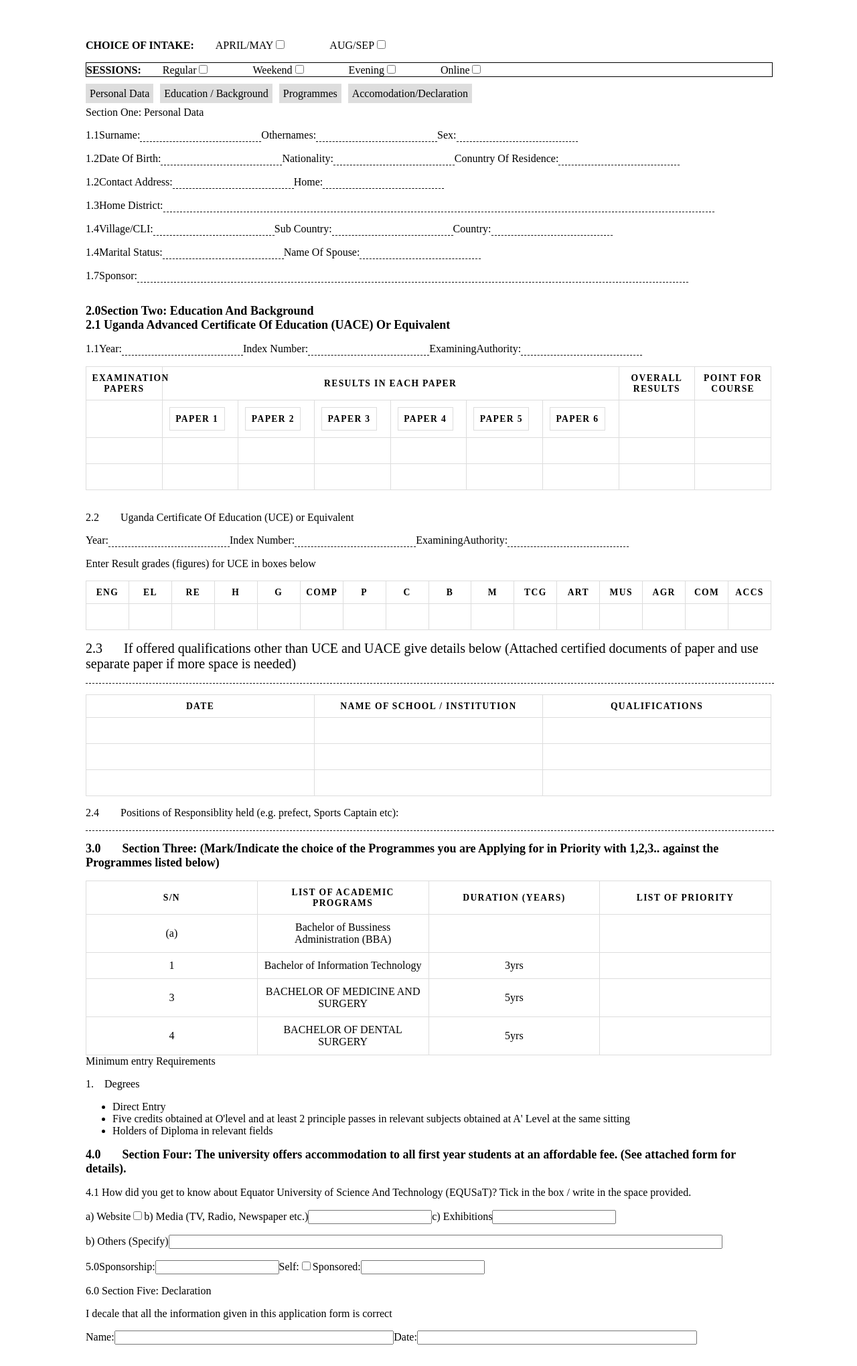
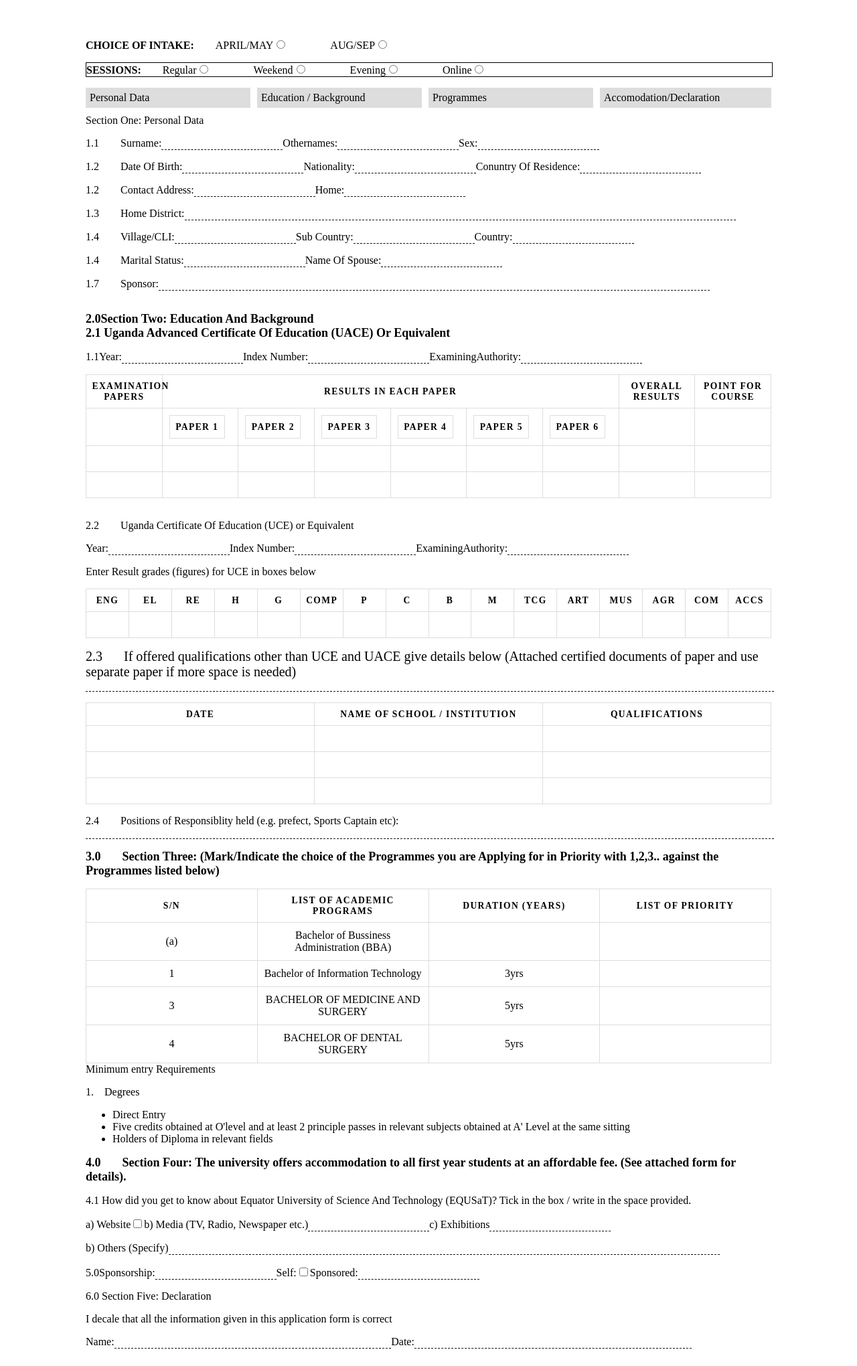
Before and after one commit to salisshuaibu11/form, a React (Create React App) app: page / in a window 1280 px wide. Shown: the part 145-2185 px from the top of the page at 67% size. Built offline with nearby package versions, Linux system fonts and the light colour scheme.

Commit message:
Working on the tabs

```diff
--- a/src/App.js
+++ b/src/App.js
@@ -12,6 +12,15 @@ const App = () => {
   const { inputs, handleChange } = useForm({
     qualifications: "",
     positions: "",
+    intake: "",
+    sessions: "",
+    media: "",
+    website: "",
+    exhibitions: "",
+    self: "",
+    sponsorship: "",
+    name: "",
+    date: "",
     certificateYear: "",
     certificateIndexNo: "",
     certificateAuthority: "",
@@ -140,17 +149,18 @@ const App = () => {
 
         tabTogglers.forEach((tabs) => tabs.classList.remove("hide"));
 
-        let tabName = toggler.getAttribute("href"); //.split("#")[1];
+        let tabName = e.target.hash; //.split("#")[1];
         let tabContents = document.querySelector("#tab-contents");
 
         for (let i = 0; i < tabContents.children.length; i++) {
-          tabContents.children[i].classList.remove("hide");
+          tabContents.children[i].style.display = "none";
           if ("#" + tabContents.children[i].id === tabName) {
+            console.log(tabContents)
               continue;
           }
           tabContents.children[i].classList.add("hide");
         }
-        e.target.parentElement.querySelector(`a[href="${tabName}"]`).classList.add("show");
+        e.target.parentElement.querySelector(`a[href="${tabName}"]`).style.display = "block"
       });
     });
   })
@@ -162,11 +172,22 @@ const App = () => {
 
         <label htmlFor="aprilOrMay">
           APRIL/MAY
-          <input type="checkbox" id="aprilOrMay"/>
+          <input
+            onChange={handleChange}
+            value="APRIL/MAY"
+            name="intake"
+            type="radio"
+            id="aprilOrMay"/>
         </label>
         <label htmlFor="augustOrSeptember">
           AUG/SEP
-          <input type="checkbox" id="augustOrSeptember"/>
+          <input
+            onChange={handleChange}
+            value="AUGUST/SEPTEMBER"
+            name="intake"
+            type="radio"
+            id="augustOrSeptember"
+          />
         </label>
       </div>
 
@@ -175,19 +196,19 @@ const App = () => {
 
         <label htmlFor="regular">
           Regular
-          <input type="checkbox" id="regular"/>
+          <input onChange={handleChange} value="regular" type="radio" name="sessions" id="regular"/>
         </label>
         <label htmlFor="weekend">
           Weekend
-          <input type="checkbox" id="weekend"/>
+          <input onChange={handleChange} value="weekend" type="radio" name="sessions" id="weekend"/>
         </label>
         <label htmlFor="evening">
           Evening
-          <input type="checkbox" id="evening"/>
+          <input onChange={handleChange} value="evening" type="radio" name="sessions" id="evening"/>
         </label>
         <label htmlFor="online">
           Online
-          <input type="checkbox" id="online"/>
+          <input onChange={handleChange} value="online" type="radio" name="sessions" id="online"/>
         </label>
       </div>
 
@@ -197,7 +218,7 @@ const App = () => {
         <a href="#education">Programmes</a>
         <a href="#education">Accomodation/Declaration</a>
       </div>
-      <div id="tab-contents" className="tab-contents">
+      <div id="tab-contents">
         <div id="personalData">
           <PersonalData inputs={inputs} handleChange={handleChange}/>
         </div>
--- a/src/app.css
+++ b/src/app.css
@@ -109,12 +109,13 @@ table th {
   border: 1px solid #000;
 }
 
-.form > .form__group__personal__data p > span {
+.form__group__personal__data p > span {
     margin-right: 2rem;
 }
 
 .form__group__personal__data label > input,
-.form__group__education__data label > input  {
+.form__group__education__data label > input,
+.form__group__education__accomodation label > input  {
     border: none;
     background: none;
     outline: none;
@@ -128,6 +129,8 @@ table th {
 
 .tabs {
   margin-bottom: 10px;
+  display: grid;
+  grid-template-columns: repeat(4, 1fr);
 }
 
 .tabs a {
@@ -171,11 +174,3 @@ table th {
 .tab input[type='radio']:checked + label::after {
   transform: rotateX(180deg);
 }
-
-.hide {
-  display: "none";
-}
-
-.show {
-  display: "block"
-}
--- a/src/form/Accomodation.js
+++ b/src/form/Accomodation.js
@@ -1,6 +1,7 @@
 import React from "react";
 
-const Accomodation = () => {
+const Accomodation = (props) => {
+  const { inputs, handleChange } = props;
   return (
     <div className="form__group form__group__education__accomodation">
       <h2 style={{fontSize: "18px"}}>
@@ -18,21 +19,39 @@ const Accomodation = () => {
       <p>
         <label htmlFor="website">
          a) Website
-          <input type="checkbox" id="website"/>
+          <input
+            onChange={handleChange}
+            name="website"
+            value="website"
+            type="checkbox"
+            id="website"
+          />
         </label>
         <label htmlFor="media">
          b) Media (TV, Radio, Newspaper etc.)
-          <input type="text" id="media"/>
+          <input
+            onChange={handleChange}
+            name="media"
+            value={inputs.media}
+            type="text"
+            id="media"
+          />
         </label>
         <label htmlFor="exhibitions">
          c) Exhibitions
-          <input type="text" id="exhibitions"/>
+          <input
+            name="exhibitions"
+            value={inputs.exhibitions}
+            onChange={handleChange}
+            type="text"
+            id="exhibitions"
+            />
         </label>
       </p>
       <p>
         <label htmlFor="others">
          b) Others (Specify)
-          <input style={{width: '80%'}} type="text" id="others"/>
+          <input onChange={handleChange} name="" value="" style={{width: '80%'}} type="text" id="others"/>
         </label>
       </p>
       <div>
@@ -43,9 +62,14 @@ const Accomodation = () => {
             <input type="text" id="sponsorship"/>
           </label>
 
-          <label htmlFor="sponsorship">
+          <label htmlFor="self">
            Self:
-            <input type="checkbox" id="sponsorship"/>
+            <input
+              onChange={handleChange}
+              value="self"
+              name="self"
+              type="checkbox"
+              id="self"/>
           </label>
           <label htmlFor="sponsored">
            Sponsored:
@@ -59,12 +83,26 @@ const Accomodation = () => {
         <p>
           <label htmlFor="name">
            Name:
-            <input style={{width: "40%"}} type="text" id="name"/>
+            <input
+              onChange={handleChange}
+              name="name"
+              value={inputs.name}
+              style={{width: "40%"}}
+              type="text"
+              id="name"
+            />
           </label>
 
-          <label htmlFor="data">
+          <label htmlFor="date">
            Date:
-            <input style={{width: "40%"}} type="text" id="date"/>
+            <input
+              onChange={handleChange}
+              name="date"
+              value={inputs.date}
+              style={{width: "40%"}}
+              type="text"
+              id="date"
+            />
           </label>
         </p>
       </div>
--- a/src/index.css
+++ b/src/index.css
@@ -17,6 +17,15 @@ body {
   overflow: hidden;
   clip: rect(1px 1px 1px 1px); /* IE6, IE7 */
   clip: rect(1px, 1px, 1px, 1px);
+}
+
+.hide {
+  display: "none";
+}
+
+.show {
+  display: "block";
+  border-bottom: 1px solid #000;
 }
 
 /* input[type="checkbox"] {
--- a/src/lib/useForm.js
+++ b/src/lib/useForm.js
@@ -6,7 +6,18 @@ export default function useForm(initial = {}) {
 
   function handleChange(e) {
     let { value, name, type } = e.target;
-
+    //const value = type === "checkbox" :
+    if (type === "radio" && e.target.checked) {
+      setInputs({
+        ...inputs,
+        [name]: e.target.value
+      })
+    } else {
+      setInputs({
+        ...inputs,
+        [value]: ""
+      })
+    }
     setInputs({
       // copy the exisiting state
       ...inputs,
```
Also changed, not shown: src/form/Education.js (+50 -50 lines).
